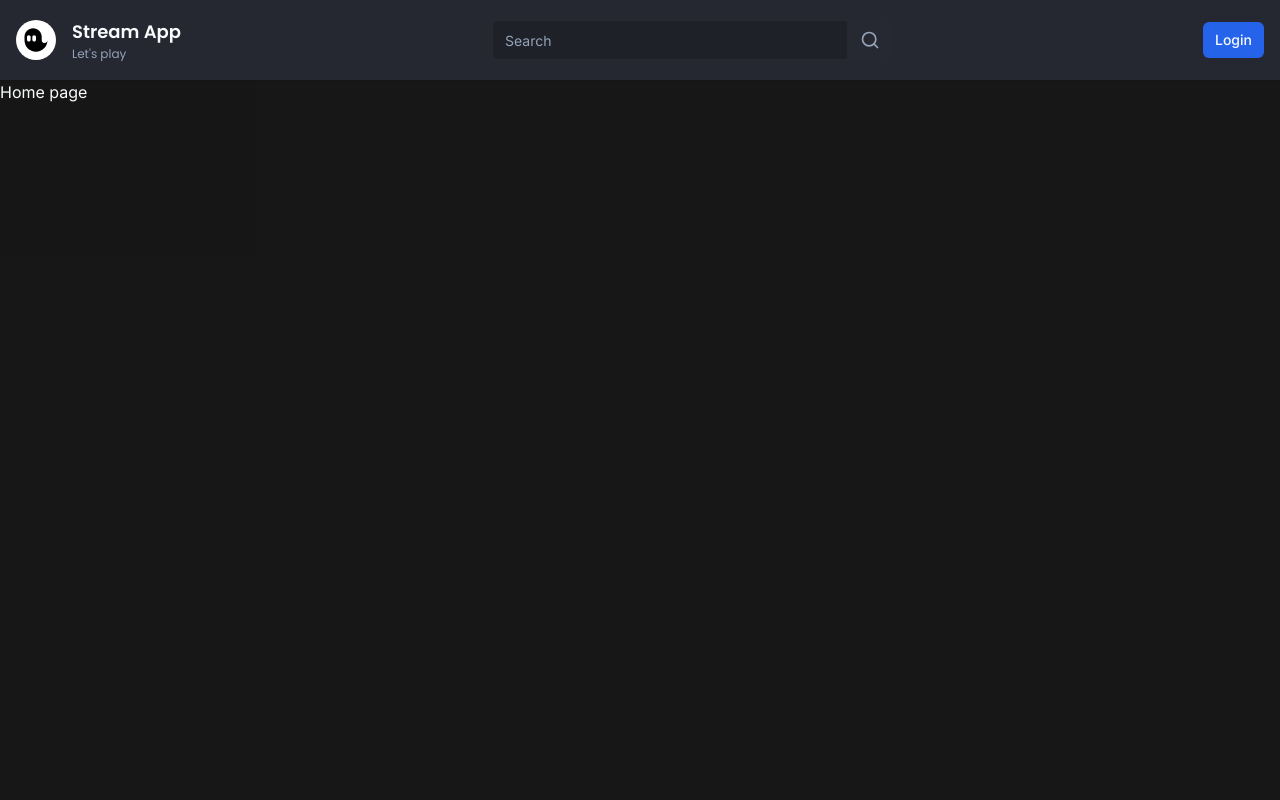
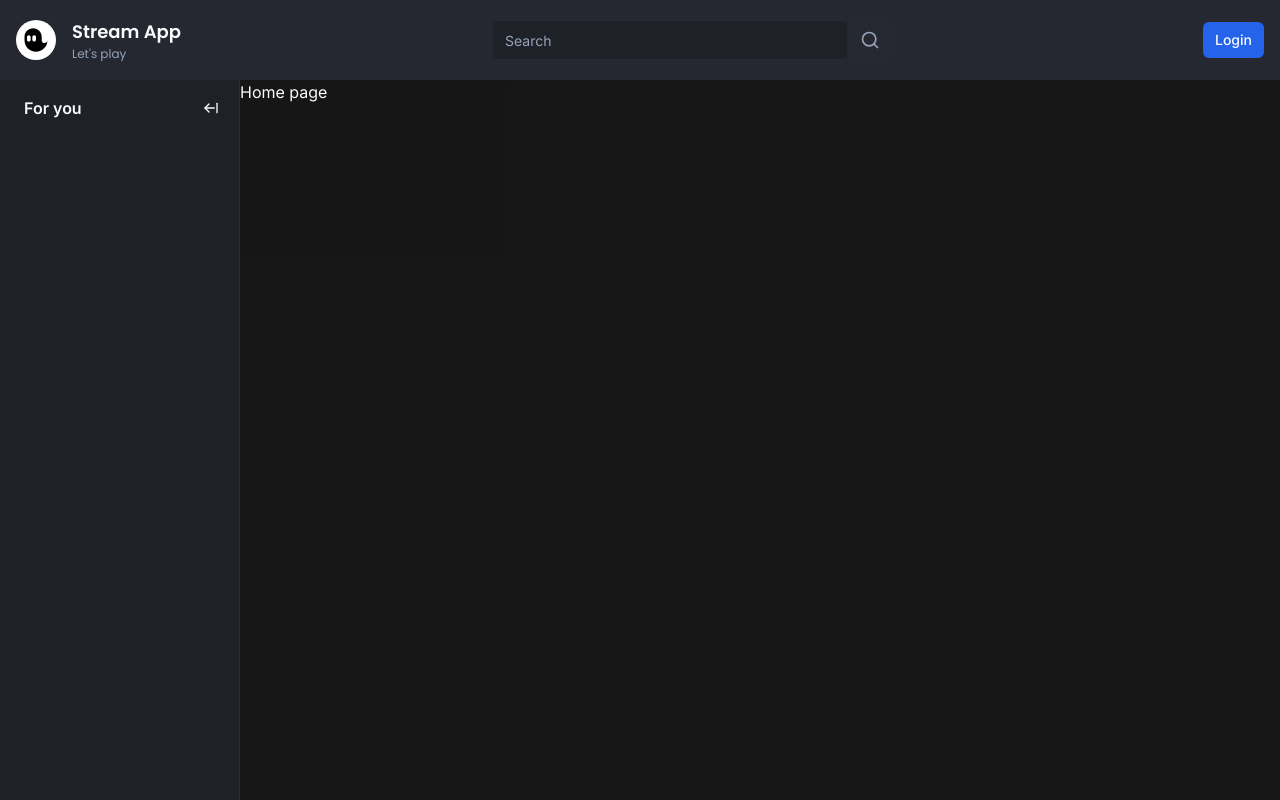
Before and after one commit to rubenpachecomatas/streaming-app, a Next.js app: page / in a window 1280 px wide. Built offline with nearby package versions, Linux system fonts and the light colour scheme; no server answers.

Commit message:
Add sidebar

```diff
--- /dev/null
+++ b/app/(browse)/_components/container.tsx
@@ -0,0 +1,31 @@
+"use client";
+
+import { cn } from "@/lib/utils";
+import { useSidebar } from "@/store/use-sidebar";
+import { useEffect } from "react";
+import { useMediaQuery } from "usehooks-ts";
+
+interface ContainerProps {
+  children: React.ReactNode;
+}
+
+export const Container = ({ children }: ContainerProps) => {
+  const matches = useMediaQuery("(max-width: 1024px)");
+  const { collapsed, onCollapse, onExpand } = useSidebar((state) => state);
+
+  useEffect(() => {
+    if (matches) {
+      onCollapse();
+    } else {
+      onExpand();
+    }
+  }, [matches, onCollapse, onExpand]);
+
+  return (
+    <div
+      className={cn("flex-1", collapsed ? "ml-[70px]" : "ml-[70px] lg:ml-60")}
+    >
+      {children}
+    </div>
+  );
+};
--- /dev/null
+++ b/app/(browse)/_components/sidebar/index.tsx
@@ -0,0 +1,10 @@
+import { Toggle } from "./toggle";
+import { Wrapper } from "./wrapper";
+
+export const Sidebar = () => {
+  return (
+    <Wrapper>
+      <Toggle />
+    </Wrapper>
+  );
+};
--- /dev/null
+++ b/app/(browse)/_components/sidebar/toggle.tsx
@@ -0,0 +1,39 @@
+"use client";
+
+import { Hint } from "@/components/hint";
+import { Button } from "@/components/ui/button";
+import { useSidebar } from "@/store/use-sidebar";
+import { ArrowLeftFromLine, ArrowRightFromLine } from "lucide-react";
+
+export const Toggle = () => {
+  const { collapsed, onExpand, onCollapse } = useSidebar((state) => state);
+
+  const label = collapsed ? "Expand" : "Collapse";
+  return (
+    <>
+      {collapsed && (
+        <div className="hidden lg:flex w-full items-center justify-center pt-4 mb-4">
+          <Hint label={label} side="right" asChild>
+            <Button onClick={onExpand} variant="ghost" className="h-auto p-2">
+              <ArrowRightFromLine className="size-4" />
+            </Button>
+          </Hint>
+        </div>
+      )}
+      {!collapsed && (
+        <div className="p-3 pl-6 mb-2 flex items-center w-full">
+          <p className="font-semibold text-primary">For you</p>
+          <Hint label={label} side="right" asChild>
+            <Button
+              onClick={onCollapse}
+              className="h-auto p-2 ml-auto"
+              variant="ghost"
+            >
+              <ArrowLeftFromLine className="size-4" />
+            </Button>
+          </Hint>
+        </div>
+      )}
+    </>
+  );
+};
--- /dev/null
+++ b/app/(browse)/_components/sidebar/wrapper.tsx
@@ -0,0 +1,21 @@
+"use client";
+
+import { cn } from "@/lib/utils";
+import { useSidebar } from "@/store/use-sidebar";
+
+interface WrapperProps {
+  children: React.ReactNode;
+}
+
+export const Wrapper = ({ children }: WrapperProps) => {
+  const { collapsed } = useSidebar((state) => state);
+
+  return (
+    <aside className={cn(
+      "fixed left-0 flex flex-col w-60 h-full bg-background border-r border-[#2D2E35] z-50",
+      collapsed && "w-[70px]"
+    )}>
+      {children}
+    </aside>
+  );
+};
--- a/app/(browse)/layout.tsx
+++ b/app/(browse)/layout.tsx
@@ -1,10 +1,17 @@
+import { Container } from "./_components/container";
 import { Navbar } from "./_components/navbar";
+import { Sidebar } from "./_components/sidebar";
 
 const BrowseLayout = ({ children }: { children: React.ReactNode }) => {
   return (
     <>
       <Navbar />
-      <div className="flex h-full pt-20">{children}</div>
+      <div className="flex h-full pt-20">
+        <Sidebar />
+        <Container>
+          {children}
+        </Container>
+      </div>
     </>
   );
 };
--- /dev/null
+++ b/components/hint.tsx
@@ -0,0 +1,31 @@
+import {
+  Tooltip,
+  TooltipContent,
+  TooltipProvider,
+  TooltipTrigger,
+} from "@/components/ui/tooltip";
+
+interface HintProps {
+  label: string;
+  children: React.ReactNode;
+  asChild?: boolean;
+  side?: "top" | "bottom" | "left" | "right";
+  align?: "start" | "center" | "end";
+}
+
+export const Hint = ({ label, children, asChild, side, align }: HintProps) => {
+  return (
+    <TooltipProvider>
+      <Tooltip delayDuration={0}>
+        <TooltipTrigger asChild={asChild}>{children}</TooltipTrigger>
+        <TooltipContent
+          className="text-black bg-white"
+          side={side}
+          align={align}
+        >
+          <p className="font-semibold">{label}</p>
+        </TooltipContent>
+      </Tooltip>
+    </TooltipProvider>
+  );
+};
--- /dev/null
+++ b/components/ui/tooltip.tsx
@@ -0,0 +1,30 @@
+"use client"
+
+import * as React from "react"
+import * as TooltipPrimitive from "@radix-ui/react-tooltip"
+
+import { cn } from "@/lib/utils"
+
+const TooltipProvider = TooltipPrimitive.Provider
+
+const Tooltip = TooltipPrimitive.Root
+
+const TooltipTrigger = TooltipPrimitive.Trigger
+
+const TooltipContent = React.forwardRef<
+  React.ElementRef<typeof TooltipPrimitive.Content>,
+  React.ComponentPropsWithoutRef<typeof TooltipPrimitive.Content>
+>(({ className, sideOffset = 4, ...props }, ref) => (
+  <TooltipPrimitive.Content
+    ref={ref}
+    sideOffset={sideOffset}
+    className={cn(
+      "z-50 overflow-hidden rounded-md border bg-popover px-3 py-1.5 text-sm text-popover-foreground shadow-md animate-in fade-in-0 zoom-in-95 data-[state=closed]:animate-out data-[state=closed]:fade-out-0 data-[state=closed]:zoom-out-95 data-[side=bottom]:slide-in-from-top-2 data-[side=left]:slide-in-from-right-2 data-[side=right]:slide-in-from-left-2 data-[side=top]:slide-in-from-bottom-2",
+      className
+    )}
+    {...props}
+  />
+))
+TooltipContent.displayName = TooltipPrimitive.Content.displayName
+
+export { Tooltip, TooltipTrigger, TooltipContent, TooltipProvider }
--- a/package.json
+++ b/package.json
@@ -13,6 +13,7 @@
     "@clerk/themes": "^1.7.9",
     "@prisma/client": "^5.7.1",
     "@radix-ui/react-slot": "^1.0.2",
+    "@radix-ui/react-tooltip": "^1.0.7",
     "class-variance-authority": "^0.7.0",
     "clsx": "^2.0.0",
     "lucide-react": "^0.303.0",
@@ -23,7 +24,9 @@
     "react-dom": "^18",
     "svix": "^1.15.0",
     "tailwind-merge": "^2.2.0",
-    "tailwindcss-animate": "^1.0.7"
+    "tailwindcss-animate": "^1.0.7",
+    "usehooks-ts": "^2.9.1",
+    "zustand": "^4.4.7"
   },
   "devDependencies": {
     "@types/node": "^20",
--- /dev/null
+++ b/store/use-sidebar.ts
@@ -0,0 +1,13 @@
+import { create } from "zustand";
+
+interface SidebarStore {
+  collapsed: boolean;
+  onExpand: () => void;
+  onCollapse: () => void;
+}
+
+export const useSidebar = create<SidebarStore>((set) => ({
+  collapsed: false,
+  onExpand: () => set(() => ({ collapsed: false })),
+  onCollapse: () => set(() => ({ collapsed: true })),
+}));
```
Also changed, not shown: 1 other file (tests, documents, lock files or other folders).
